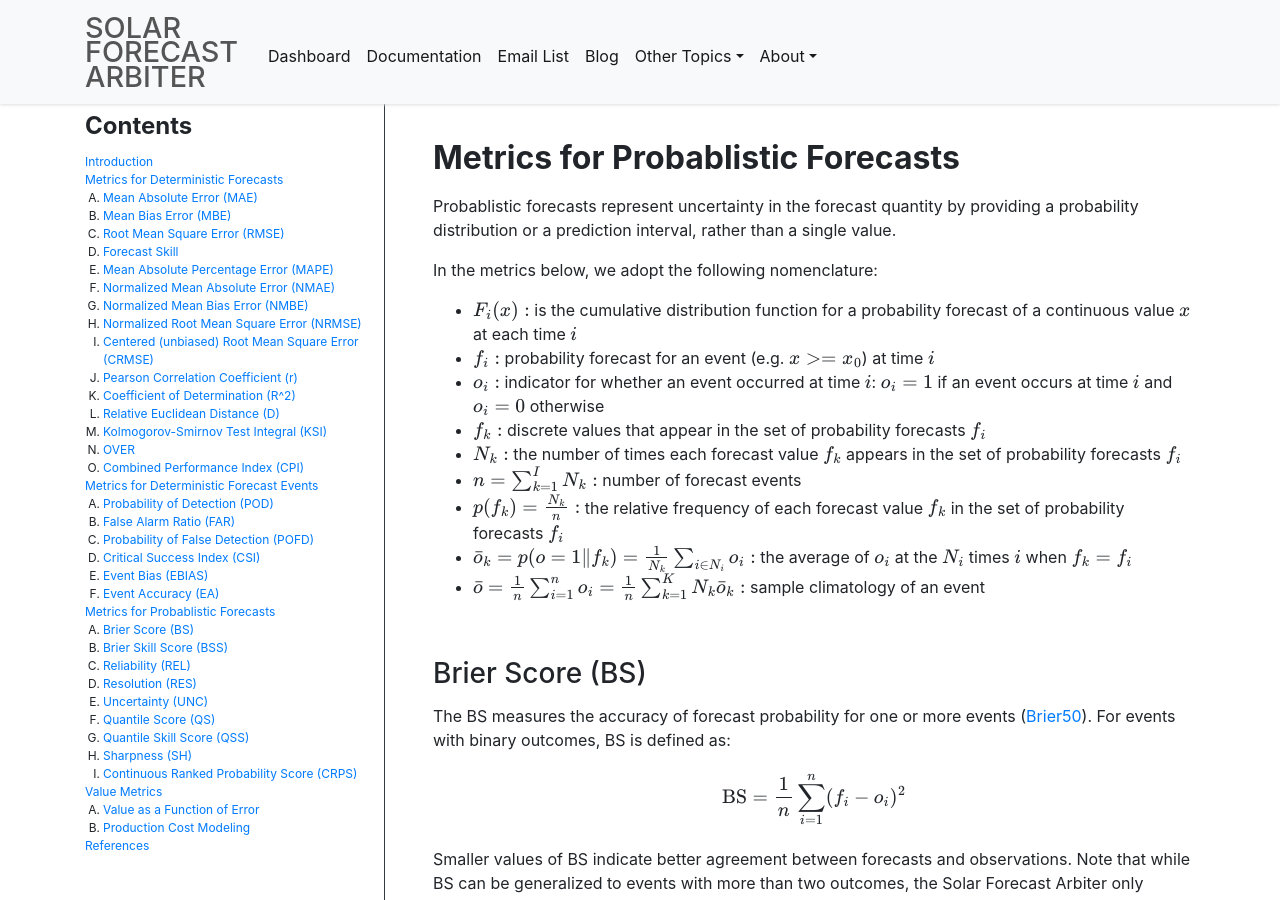
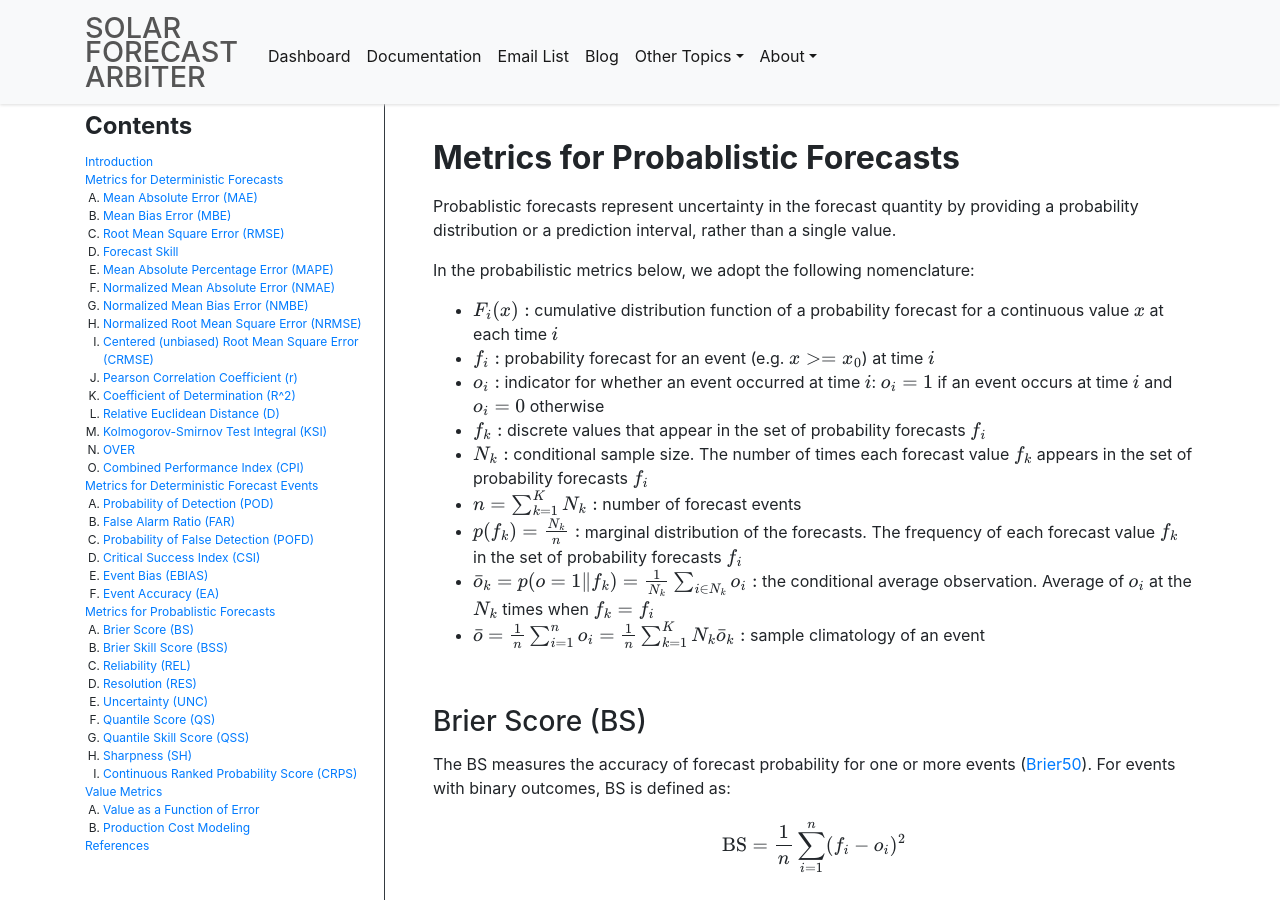
Before and after one commit to SolarArbiter/SolarArbiter.github.io, a Jekyll site: the page built from metrics.md, in a window 1280 px wide and 900 px high, scrolled down 7616 px. Built offline with Jekyll 4.4.1, drawn with Linux system fonts in a browser that asks for light colours; formulas are drawn with MathJax 3.

Commit message:
minor changes and fixes

```diff
--- a/metrics.md
+++ b/metrics.md
@@ -263,16 +263,16 @@ where $$ n $$ is the number of samples.
 {: .anchor }
 Probablistic forecasts represent uncertainty in the forecast quantity by providing a probability distribution or a prediction interval, rather than a single value.
 
-In the metrics below, we adopt the following nomenclature:
+In the probabilistic metrics below, we adopt the following nomenclature:
 
-- $$ F_i(x) : $$ is the cumulative distribution function for a probability forecast of a continuous value $$ x $$ at each time $$ i $$
+- $$ F_i(x) : $$ cumulative distribution function of a probability forecast for a continuous value $$ x $$ at each time $$ i $$
 - $$ f_i : $$ probability forecast for an event (e.g. $$ x >= x_0 $$) at time $$ i $$
 - $$ o_i : $$ indicator for whether an event occurred at time $$ i $$: $$ o_i = 1 $$ if an event occurs at time $$ i $$ and $$ o_i = 0 $$ otherwise
 - $$ f_k : $$ discrete values that appear in the set of probability forecasts $$ f_i $$
-- $$ N_k : $$ the number of times each forecast value $$ f_k $$ appears in the set of probability forecasts $$ f_i $$
-- $$ n = \sum_{k=1}^I N_k : $$ number of forecast events
-- $$ p(f_k) = \frac{N_k}{n} : $$ the relative frequency of each forecast value $$ f_k $$ in the set of probability forecasts $$ f_i $$
-- $$ \bar{o}_k = p(o = 1 \| f_k ) = \frac{1}{N_k} \sum_{i \in N_i} o_i : $$ the average of $$ o_i $$ at the $$ N_i $$ times $$ i $$ when $$ f_k = f_i $$
+- $$ N_k : $$ conditional sample size. The number of times each forecast value $$ f_k $$ appears in the set of probability forecasts $$ f_i $$
+- $$ n = \sum_{k=1}^K N_k : $$ number of forecast events
+- $$ p(f_k) = \frac{N_k}{n} : $$ marginal distribution of the forecasts. The frequency of each forecast value $$ f_k $$ in the set of probability forecasts $$ f_i $$
+- $$ \bar{o}_k = p(o = 1 \| f_k ) = \frac{1}{N_k} \sum_{i \in N_k} o_i : $$ the conditional average observation. Average of $$ o_i $$ at the $$ N_k $$ times when $$ f_k = f_i $$
 - $$ \bar{o} = \frac{1}{n} \sum_{i=1}^n o_i = \frac{1}{n} \sum_{k=1}^K N_k \bar{o}_k : $$ sample climatology of an event
 
 
```
